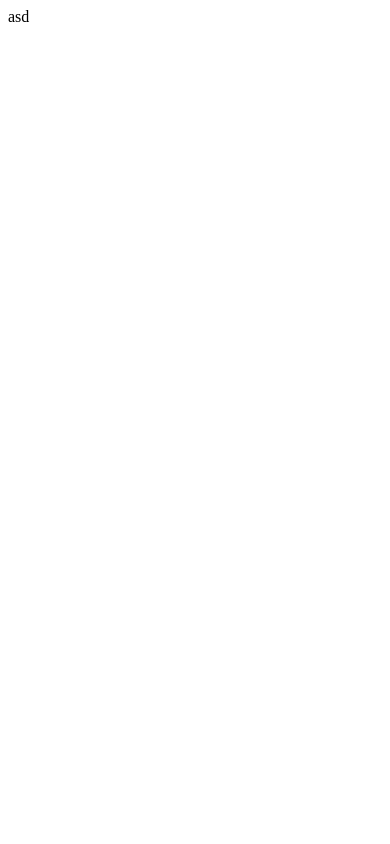
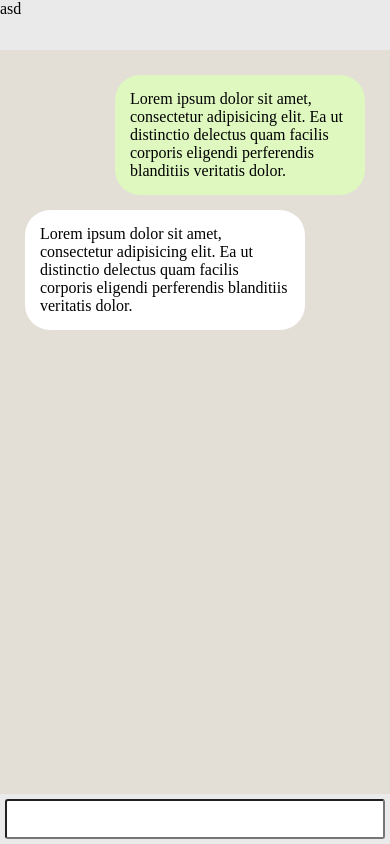
Before and after one commit to Jasczlv/html-css-boolzapp, a plain HTML site: page index.html in a window 390 px wide. Drawn offline with Linux system fonts and the light colour scheme.

Commit message:
ADD mobile version quasi finita

```diff
--- a/style.css
+++ b/css/style.css
@@ -1,5 +1,5 @@
 /* RESET */
-/*  */
+
 * {
 	margin: 0;
 	padding: 0;
@@ -43,7 +43,7 @@ ol {
     background-color: var(--bg_blue);
 }
 
-.\lightblue {
+.lightblue {
     background-color: #B4D0E7;
 }
 
@@ -134,7 +134,75 @@ nav.bg-blue {
     height: 100vh;
 }
 
+.chat-section {
+    display: flex;
+    flex-direction: column;
+    justify-content: space-between;
+    height: 100vh;
+}
 
+.chat-section > div.container.column {
+    height: 100%;
+}
+
+.chat-main {
+    flex-grow: 1;
+}
+
+.chat-main .bg {
+    background-color: #e3ded6;
+    height: 100%;
+    padding: 25px;
+}
+
+.chat-topbar {
+    height: 50px;
+}
+
+.message-green {
+    background: #def8c0;
+    padding: 15px;
+    border-radius: 25px;
+    align-self: end;
+    max-width: 250px;
+    margin-bottom: 15px;
+}
+
+.message-white {
+    background: white;
+    padding: 15px;
+    border-radius: 25px;
+    align-self: start;
+    max-width: 280px;
+    margin-bottom: 15px;
+}
+
+
+.chat-type-input {
+    width: 100%;
+    height: 50px;
+    justify-content: center;
+    align-items: center;
+}
+
+.chat-type-input .bg {
+    background-color: #EAEAEA;
+    width: 100%;
+    height: 100%;
+    padding: 5px;
+}
+
+.chat-type-input .row {
+    justify-content: center;
+    align-items: center;
+    width: 100%;
+}
+
+.chat-type-input input {
+    height: 40px;
+    width: 100%;
+    border-radius: 3px;
+}
 
 
 
--- a/index.html
+++ b/index.html
@@ -4,6 +4,7 @@
     <meta charset="UTF-8">
     <meta name="viewport" content="width=device-width, initial-scale=1.0">
     <title>Boolzapp</title>
+    <link rel="stylesheet" href="./css/style.css">
 </head>
 <body>
     <div class="bg-main">
@@ -43,7 +44,8 @@
             <!-- sezione chat aperta -->
             <div class="chat-section debug">
 
-                <div class="container">
+                <div class="container column">
+
                     <div class="chat-topbar">
                         <div class="bg ">
                             asd
@@ -51,16 +53,31 @@
                     </div>
 
                     <div class="chat-main">
-                        <div class="bg ">
+                        <div class="bg">
+                            <div class="column">
 
+                                <div class="message-green">
+                                    Lorem ipsum dolor sit amet, consectetur adipisicing elit. Ea ut distinctio delectus quam facilis corporis eligendi perferendis blanditiis veritatis dolor.
+                                </div>
+
+                                <div class="message-white">
+                                    Lorem ipsum dolor sit amet, consectetur adipisicing elit. Ea ut distinctio delectus quam facilis corporis eligendi perferendis blanditiis veritatis dolor.
+                                </div>
+
+                            </div>
                         </div>
                     </div>
 
                     <div class="chat-type-input">
-                        <div class="bg ">
-
+                        <div class="bg">
+                            <div class="row">
+                                <a class="d-none" href="#">emoji</a>
+                                <input type="text">
+                                <a class="d-none" href="#">audio</a>
+                            </div>
                         </div>
                     </div>
+
                 </div>
 
             </div>
```
Also changed, not shown: img/avatar_1.jpg (added), img/avatar_2.jpg (added), img/avatar_3.jpg (added), img/avatar_4.jpg (added), img/avatar_5.jpg (added), img/avatar_6.jpg (added), img/avatar_7.jpg (added), img/avatar_8.jpg (added), img/avatar_io.jpg (added), img/mine.jpg (added).
